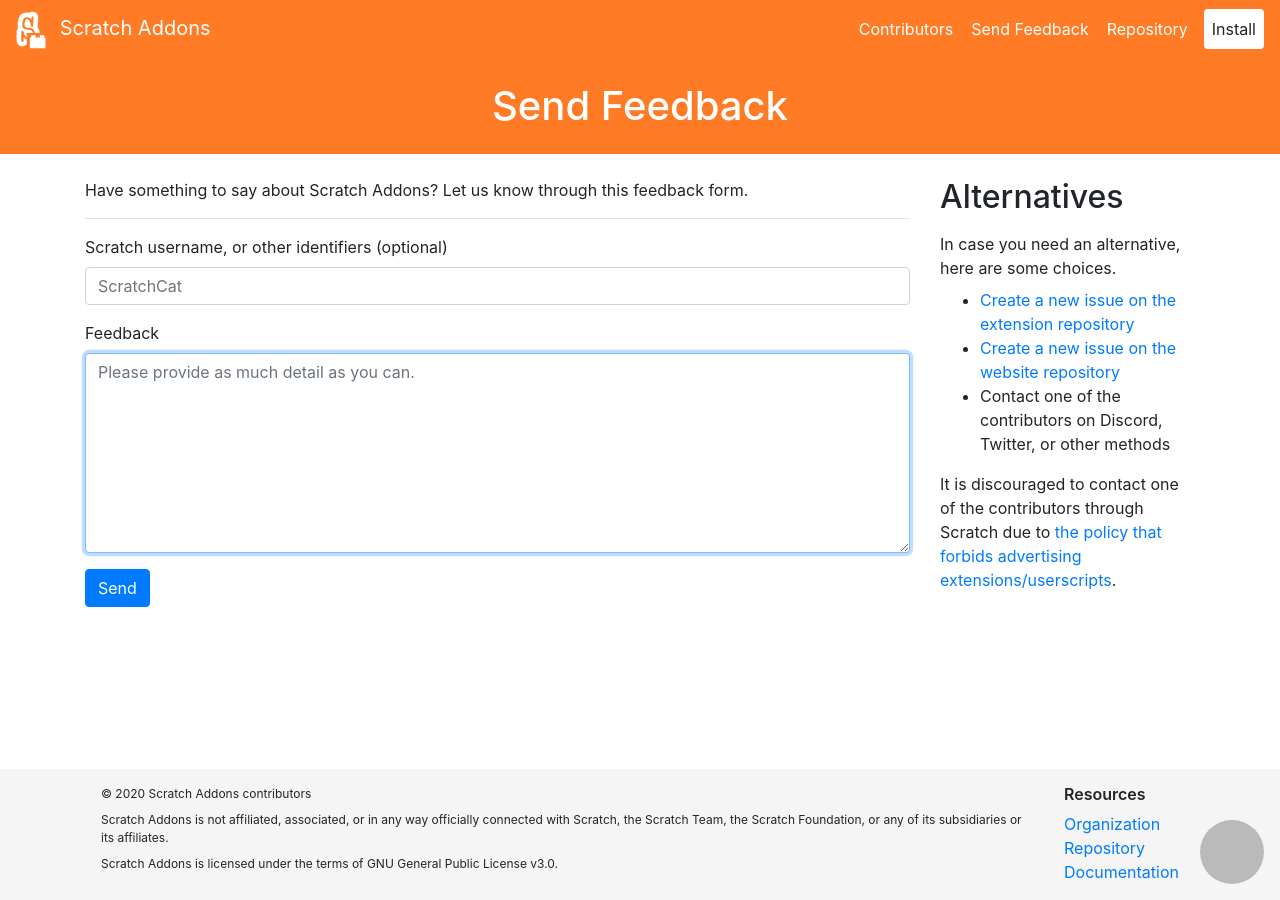
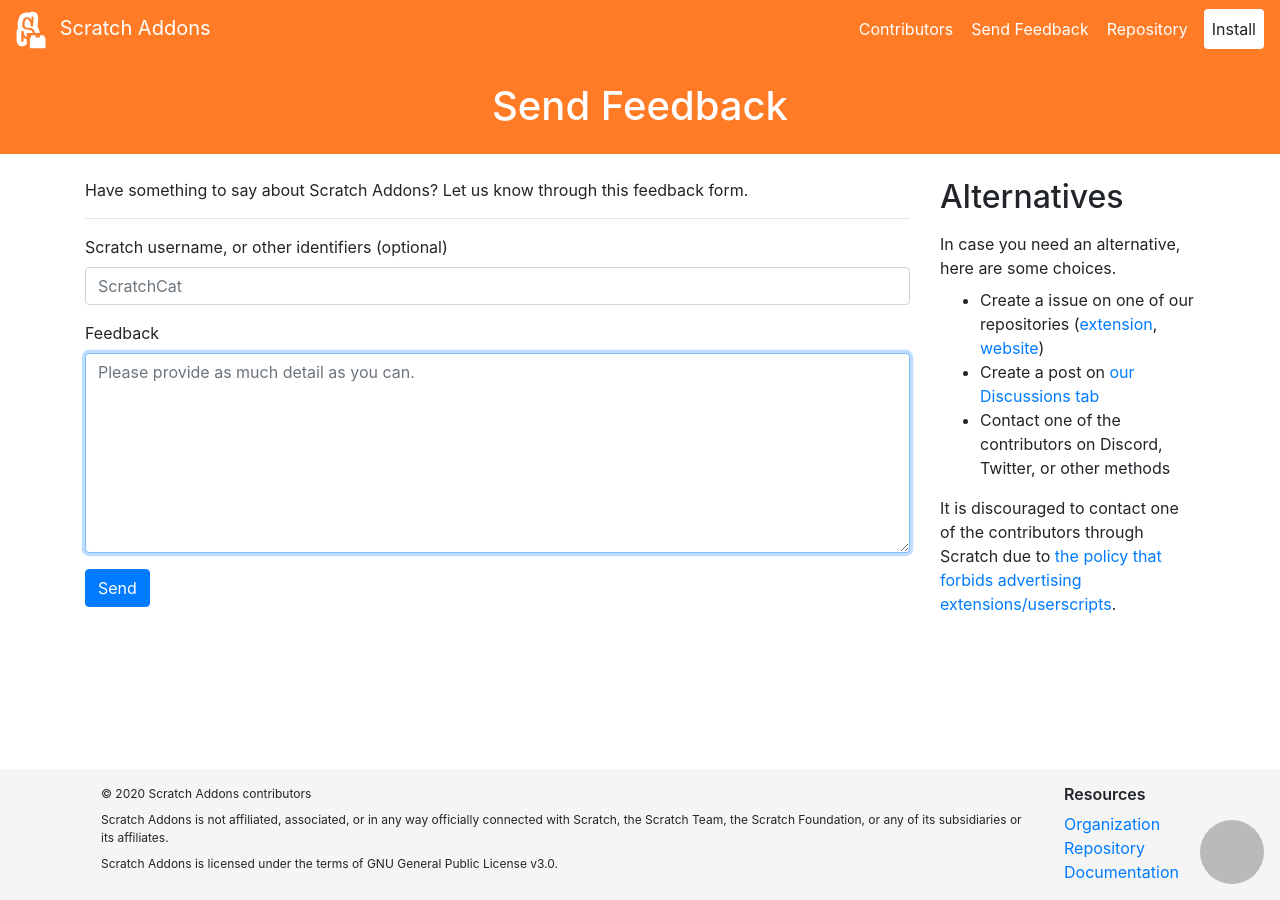
Before and after one commit to ScratchAddons/website, a Jekyll site: the page built from site/feedback.html, in a window 1280 px wide. Built offline with Jekyll 4.4.1, drawn with Linux system fonts in a browser that asks for light colours.

Commit message:
Add link to discussions on feedback

```diff
--- a/site/feedback.html
+++ b/site/feedback.html
@@ -30,10 +30,9 @@
 			<h2>Alternatives</h2>
 			<p>In case you need an alternative, here are some choices.</p>
 			<ul>
-				<li><a href="https://github.com/ScratchAddons/ScratchAddons/issues">Create a new issue on the extension repository</a>
+				<li>Create a issue on one of our repositories (<a href="https://github.com/ScratchAddons/ScratchAddons/issues">extension</a>, <a href="https://github.com/ScratchAddons/website/issues">website</a>)
 				</li>
-				<li><a href="https://github.com/ScratchAddons/website/issues">Create a new issue on the website repository</a>
-				</li>
+				<li>Create a post on <a href="https://github.com/ScratchAddons/ScratchAddons/discussions">our Discussions tab</a></li>
 				<li>Contact one of the contributors on Discord, Twitter, or other methods</li>
 			</ul>
 			<p>It is discouraged to contact one of the contributors through Scratch due to <a href="https://scratch.mit.edu/discuss/post/2907564/">the policy that forbids advertising extensions/userscripts</a>.</p>
```
